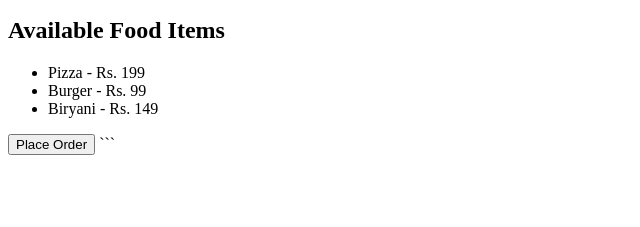
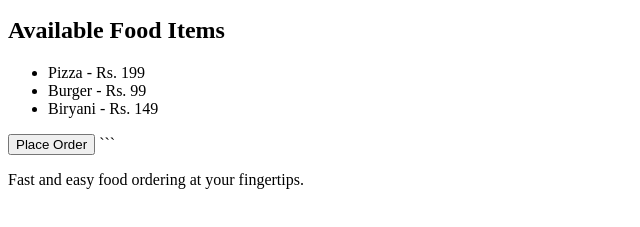
Before and after one commit to Pritiyadav6/online-food-delivery, a plain HTML site: page index.html in a window 1280 px wide. Shown: the part 127-354 px from the top of the page, without its empty margins (0-640 px from the left). Drawn offline with Linux system fonts and the light colour scheme.

Commit message:
NLN-3 Add food ordering description

````diff
--- a/index.html
+++ b/index.html
@@ -23,3 +23,4 @@
 </body>
 </html>
 ```
+<p>Fast and easy food ordering at your fingertips.</p>
````
